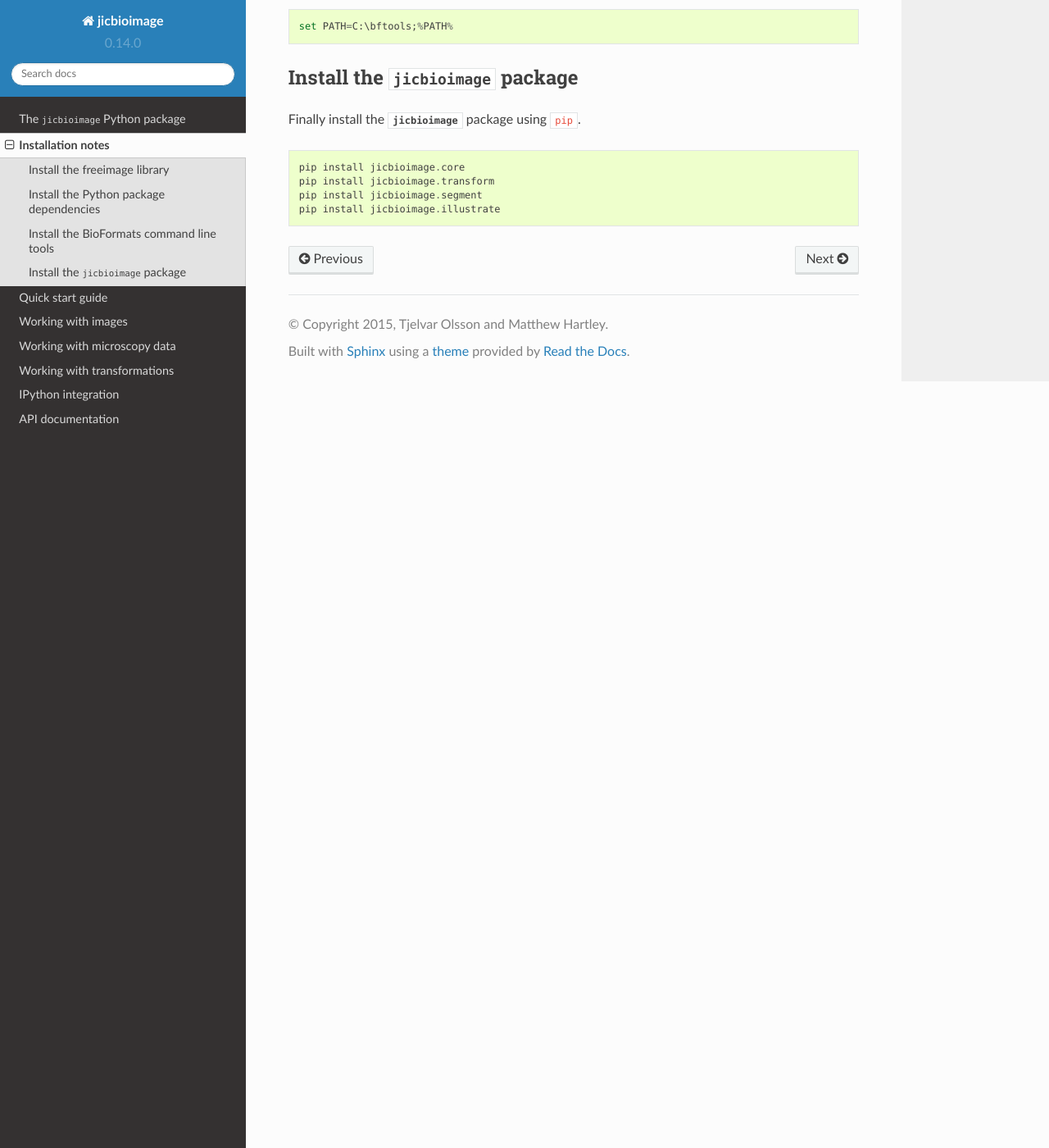
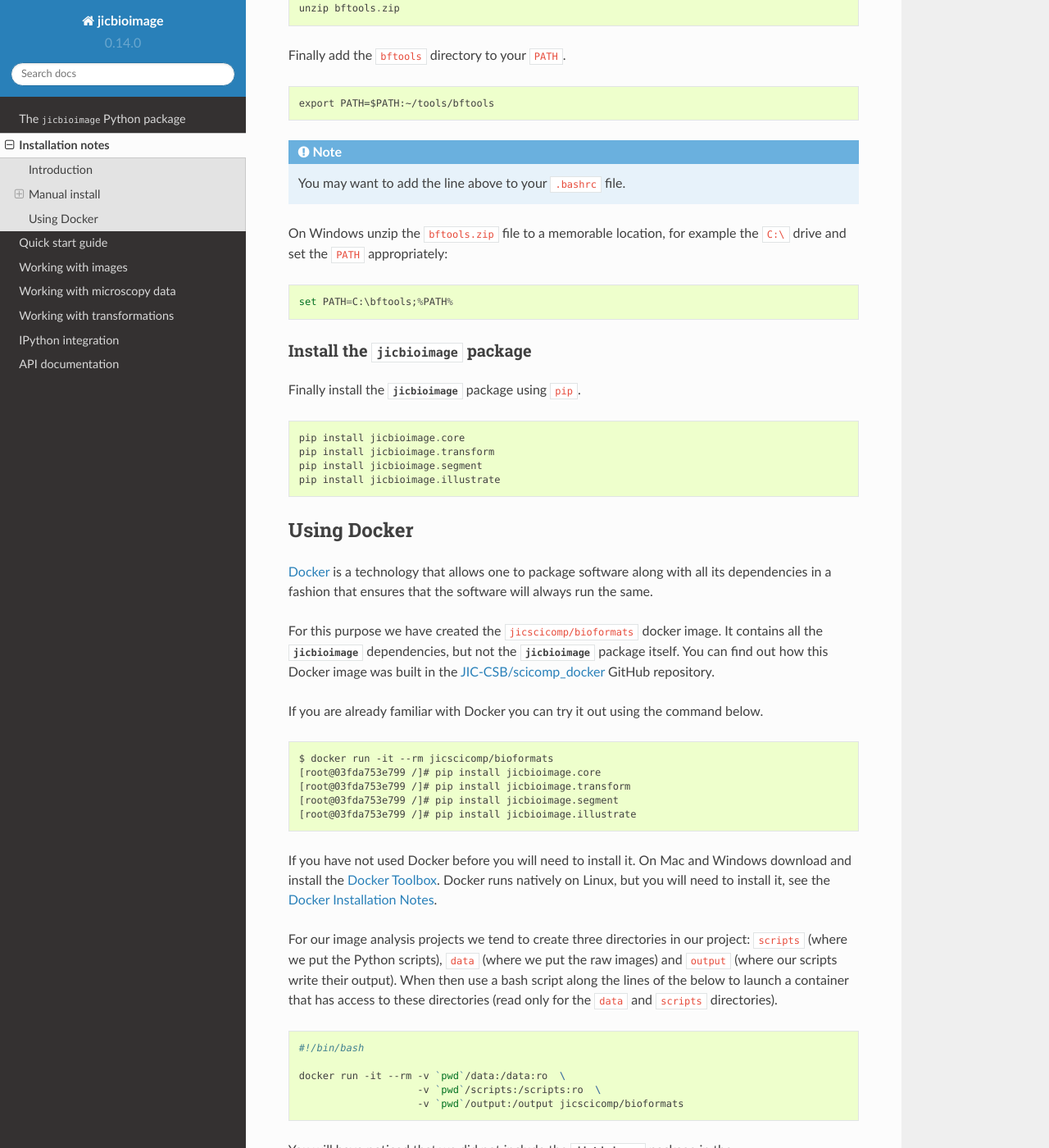
Before and after one commit to JIC-CSB/jicbioimage, a Sphinx documentation site: the page built from docs/source/installation_notes.rst, in a window 1280 px wide and 1400 px high, scrolled down 1951 px. Shown: the whole window at 82% size. Built offline with Sphinx 7.4.7 and the Read the Docs theme 2.0.0, drawn with Linux system fonts in a browser that asks for light colours; some of the changed text lies outside the part shown.

Commit message:
Updated installation notes with Docker instructions

```diff
--- a/docs/source/installation_notes.rst
+++ b/docs/source/installation_notes.rst
@@ -1,5 +1,27 @@
 Installation notes
 ==================
+
+Introduction
+^^^^^^^^^^^^
+
+We have tried to make it as easy as possible to install
+and use the :mod:`jicbioimage` package. Here we detail two
+options:
+
+- :ref:`Manual install`
+- :ref:`Using Docker`
+
+If you are not familiar with  `Docker <https://www.docker.com/>`_ it
+is probably easiest to start with a manual install.
+However, if you are already familiar with Docker it is certainly a
+very convenient way of creating an environment in which to install and run
+:mod:`jicbioimage`.
+
+
+.. _Manual install:
+
+Manual install
+^^^^^^^^^^^^^^
 
 Install the freeimage library
 -----------------------------
@@ -107,3 +129,105 @@ Finally install the :mod:`jicbioimage` package using ``pip``.
     pip install jicbioimage.transform
     pip install jicbioimage.segment
     pip install jicbioimage.illustrate
+
+
+.. _Using Docker:
+
+Using Docker
+^^^^^^^^^^^^
+
+`Docker <https://www.docker.com/>`_ is a technology that allows one
+to package software along with all its dependencies in a fashion that
+ensures that the software will always run the same.
+
+For this purpose we have created the ``jicscicomp/bioformats`` docker
+image. It contains all the :mod:`jicbioimage` dependencies, but not
+the :mod:`jicbioimage` package itself. You can find out how this Docker image
+was built in the `JIC-CSB/scicomp_docker <https://github.com/JIC-CSB/scicomp_docker>`_
+GitHub repository.
+
+If you are already familiar with Docker you can try it out using the command
+below.
+
+.. code-block:: none
+
+    $ docker run -it --rm jicscicomp/bioformats
+    [root@03fda753e799 /]# pip install jicbioimage.core
+    [root@03fda753e799 /]# pip install jicbioimage.transform
+    [root@03fda753e799 /]# pip install jicbioimage.segment
+    [root@03fda753e799 /]# pip install jicbioimage.illustrate
+
+If you have not used Docker before you will need to install it.
+On Mac and Windows download and install the
+`Docker Toolbox <https://www.docker.com/products/docker-toolbox>`_.
+Docker runs natively on Linux, but you will need to install it,
+see the `Docker Installation Notes <https://docs.docker.com/engine/installation/>`_.
+
+For our image analysis projects we tend to create three directories
+in our project: ``scripts`` (where we put the Python scripts),
+``data`` (where we put the raw images) and ``output`` (where our scripts
+write their output). When then use a bash script along the lines of the
+below to launch a container that has access to these directories
+(read only for the ``data`` and ``scripts`` directories).
+
+.. code-block:: bash
+
+    #!/bin/bash
+
+    docker run -it --rm -v `pwd`/data:/data:ro  \
+                        -v `pwd`/scripts:/scripts:ro  \
+                        -v `pwd`/output:/output jicscicomp/bioformats
+
+You will have noticed that we did not include the :mod:`jicbioimage` package in
+the ``jicscicomp/bioformats`` Docker image. The reason for this is that we like
+to create a specific Docker image for each bioimage analysis project.
+
+If you want to do this you need to create a directory for your Docker image, for
+example ``cell_analysis``. In that directory you then create a ``requirements.txt``
+file with all your Python requirements, e.g.:
+
+.. code-block:: none
+
+    jicbioimage.core
+    jicbioimage.transform
+    jicbioimage.segment
+    jicbioimage.illustrate
+
+And a ``Dockerfile`` containing the instructions below.
+
+.. code-block:: none
+
+    FROM jicscicomp/bioformats
+
+    COPY requirements.txt .
+    RUN pip install -r requirements.txt
+
+You can now use this setup to build your own Docker image using the command below.
+
+.. code-block:: none
+
+    docker build -t cell_analysis .
+
+Now you can update your bash script to make use of your custom built image,
+tagged ``cell_analysis``.
+
+.. code-block:: bash
+
+    #!/bin/bash
+
+    docker run -it --rm -v `pwd`/data:/data:ro  \
+                        -v `pwd`/scripts:/scripts:ro  \
+                        -v `pwd`/output:/output cell_analysis
+
+In our day to day work, providing bioimage analysis support across the John Innes Centre,
+we have templated much of our initial project setup using
+`Cookiecutter <https://cookiecutter.readthedocs.io>`_. For some inspiration you may
+want to install Cookiecutter and create a project setup using our
+`JIC-Image-Analysis/cookiecutter-image-analysis <https://github.com/JIC-Image-Analysis/cookiecutter-image-analysis>`_ template hosted on GitHub.
+The command below uses Cookiecutter to create a new project using this template.
+
+.. code-block:: none
+
+    $ cookiecutter gh:JIC-Image-Analysis/cookiecutter-image-analysis
+
+Enjoy!
```
